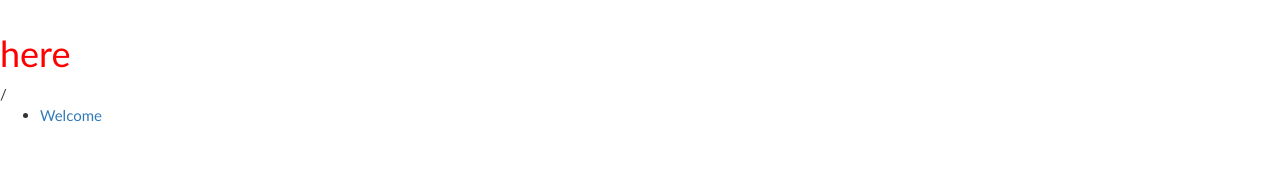
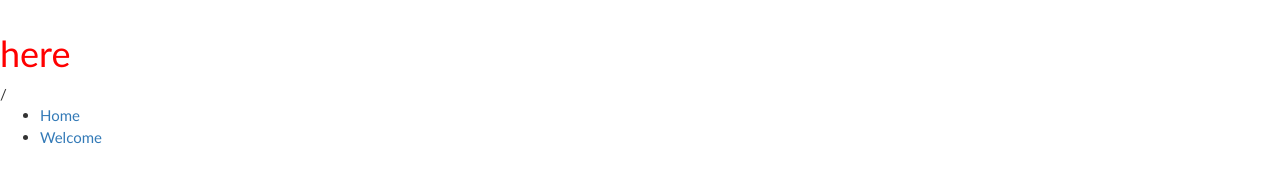
Before and after one commit to tcranston/cit-monroebrothers, a Jekyll site: the page built from index.md, in a window 1280 px wide. Shown: the part 624-807 px from the top of the page. Built offline with Jekyll 4.4.1, drawn with Linux system fonts in a browser that asks for light colours.

Commit message:
adding home

```diff
--- a/_includes/mbl_footer.html
+++ b/_includes/mbl_footer.html
@@ -26,6 +26,7 @@
 {{ page.url }}
 
 <ul>
+<li><a href='/'>Home</a></li>
 {% for node in site.pages %}
   {% if node.url contains base_url %}
     {% assign node_url_parts = node.url | split: '/' %}
```
